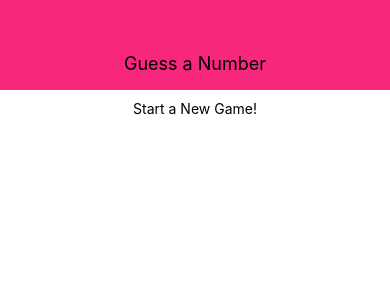
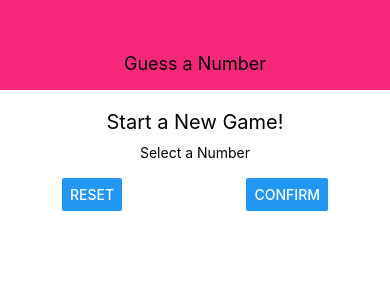
Before and after one commit to benjewman/number-guess, a React Native app: screen / in a window 390 px wide. Shown: the top 300 px of the page. Built offline with nearby package versions, Linux system fonts and the light colour scheme.

Commit message:
Add input and buttons with style to StartGameScreen

```diff
--- a/screens/StartGameScreen.js
+++ b/screens/StartGameScreen.js
@@ -1,10 +1,18 @@
 import React from 'react';
-import { View, StyleSheet, Text } from 'react-native';
+import { View, StyleSheet, Text, TextInput, Button } from 'react-native';
 
 const StartGameScreen = props => {
     return (
         <View style={styles.screen}>
-            <Text>Start a New Game!</Text>
+            <Text style={styles.title}>Start a New Game!</Text>
+            <View style={styles.inputContainer}>
+                <Text>Select a Number</Text>
+                <TextInput />
+                <View style={styles.buttonContainer}>
+                    <Button title="Reset" onPress={() => {}}/>
+                    <Button title="Confirm" onPress={() => {}}/>
+                </View>
+            </View>
         </View>
     );
 };
@@ -14,6 +22,21 @@
         flex: 1,
         padding: 10,
         alignItems: 'center'
+    },
+    title: {
+        fontSize: 20,
+        marginVertical: 10
+    },
+    inputContainer: {
+        width: 300,
+        maxWidth: '80%',
+        alignItems: 'center'
+    },
+    buttonContainer: {
+        flexDirection: 'row',
+        width: '100%',
+        justifyContent: 'space-between',
+        paddingHorizontal: 15
     }
 });
 
```
